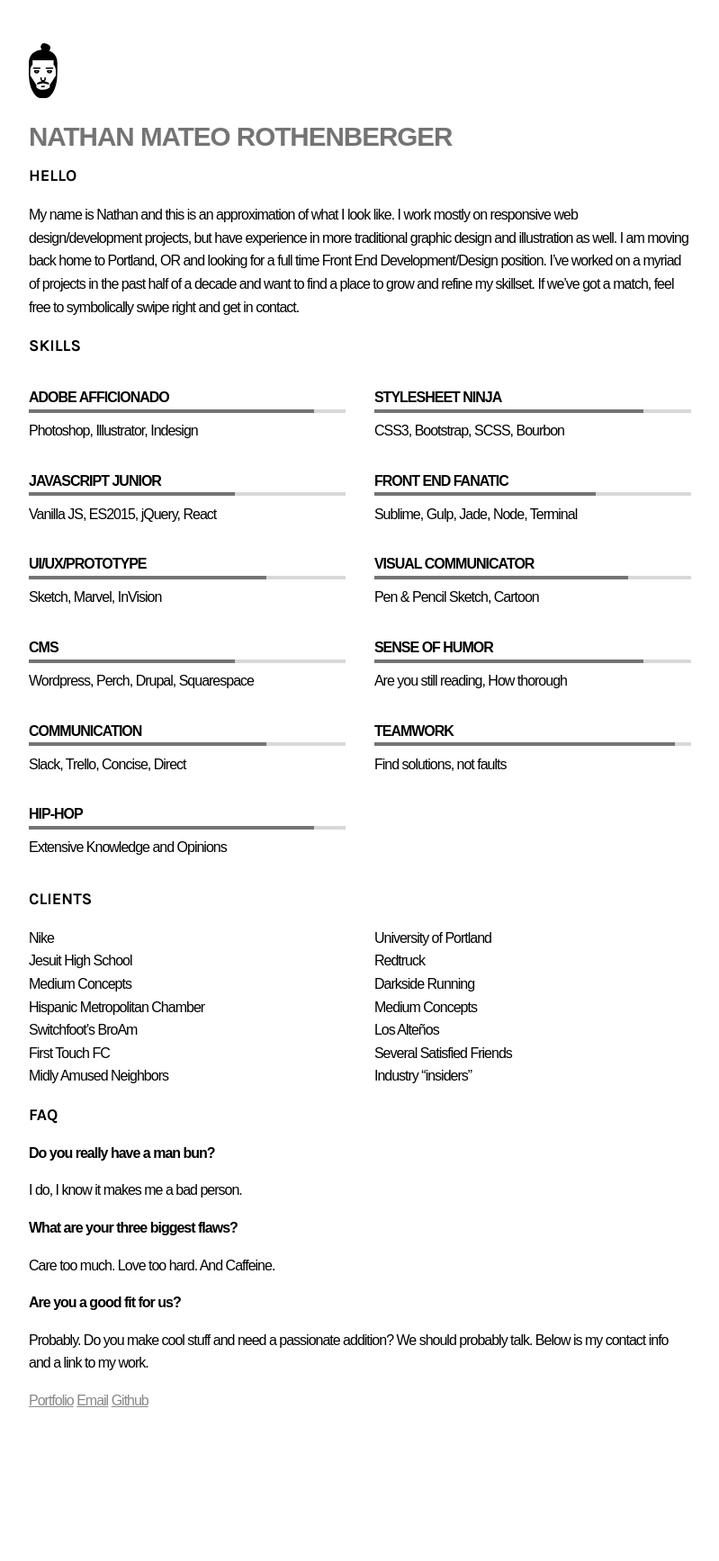
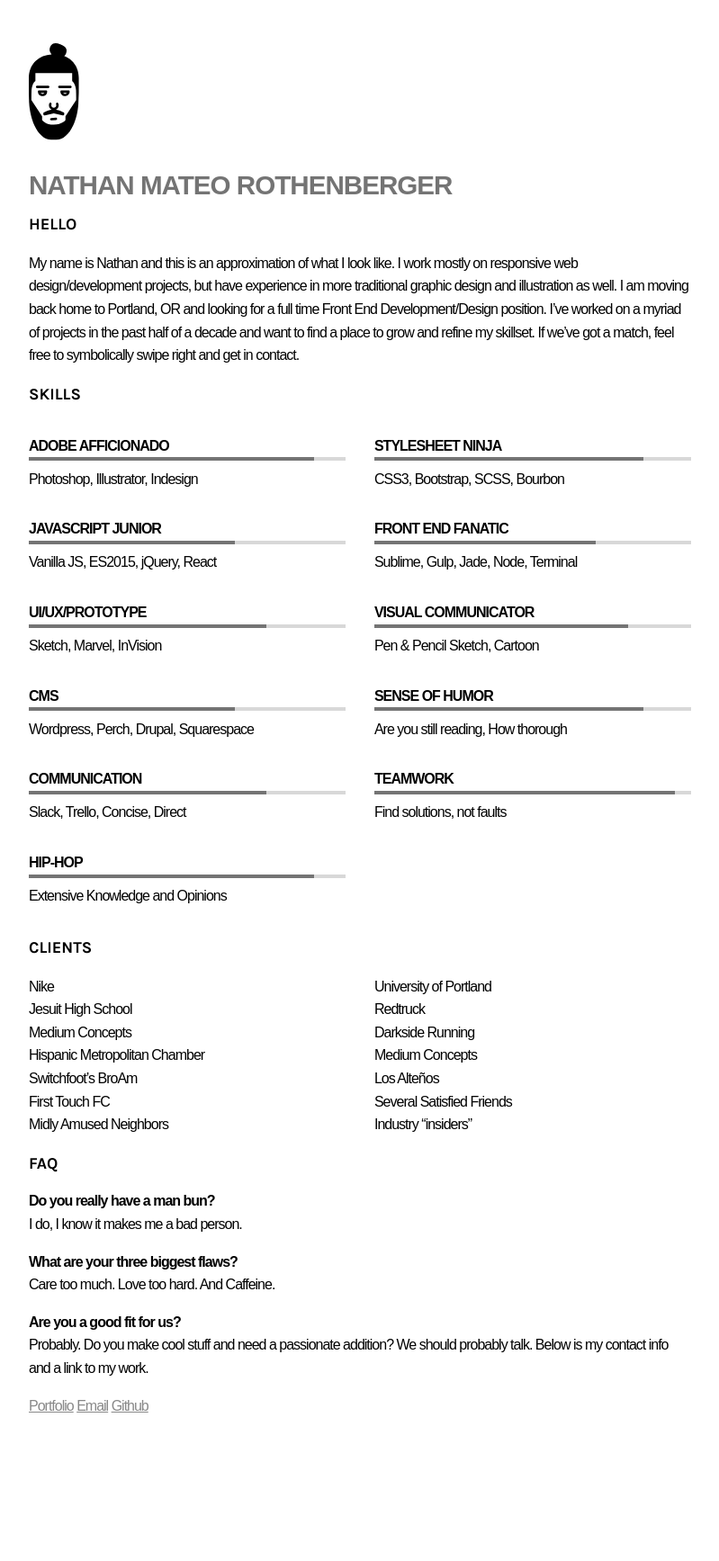
Before and after one commit to rttnbrgr/tales, a Jekyll site: the page built from resume.html, in a window 1280 px wide. Shown: the whole page at 90% size, without its empty margins (240-1039 px from the left). Built offline with Jekyll 4.4.1, drawn with Linux system fonts in a browser that asks for light colours; nearby versions of some CDN libraries; Markdown is read by kramdown in place of the engine named in the settings.

Commit message:
Remove some unused assets. Optimize imgs. Resume edits. Place unused resume js in holder file.

```diff
--- a/assets/css/3-modules/_modules-index.scss
+++ b/assets/css/3-modules/_modules-index.scss
@@ -67,8 +67,14 @@
 		font-size: .875em;
 	}
 
+	a.avi__wrapper {
+		display: inline-block;
+		position: relative;
+		overflow: hidden;
+	}
+
 	svg.avi {
-		@include size(2em auto);
+		@include size(3.5em 6.72em);
 	}
 
 	@include bp(mama) {
@@ -128,9 +134,12 @@
 		&:gt(4) {
 			color: blue;
 		}
+
+
 	}
 
 
+	// Bar
 	.skill__bar {
 		@include size(100% 4px);
 		background-color: $grey-light;
@@ -152,8 +161,6 @@
 				width: calc( #{$i} * 5% );
 			}
 		}
-
-
 	}
 
 	.skill--text {
@@ -185,7 +192,11 @@
   		max-height: none;
   	}
 
-  	&.show {
+  	.parent & {
+  		color: blue;
+  	}
+
+  	&.showw {
   		max-height: 3rem;
   	}
 	}
@@ -209,6 +220,15 @@
 	}
 }
 
+// mobile show/hide
+.skill.active {
+
+	.skill__details {
+		max-height: 3rem;
+		@include transition(all 0.4s ease);
+	}
+}
+
 .client__list {
 	list-style: none;
 	padding-left: 0;
@@ -225,3 +245,7 @@
 		}
 	}
 }
+
+p.faq {
+	margin-top: 0;
+}
--- a/resume.html
+++ b/resume.html
@@ -9,7 +9,7 @@
 <div class="size-testr debug"></div>
 <!-- inject stuff in here -->
 <div class="content__wrapper">
-	<a href='{{site.baseurl}}'>{% include svg/avi.html %}</a>
+	<a href='{{site.baseurl}}' class="avi__wrapper">{% include svg/avi.html %}</a>
 	{% include job/resume/intro.html %}
 
 	<!-- <div class="skill__tag-header"> -->
@@ -45,7 +45,7 @@
 	<h2>FAQ</h2>
 	{% for q in site.data.resume.faq %}
 		<strong>{{q.question}}</strong>
-		<p>{{q.answer}}</p>
+		<p class="faq">{{q.answer}}</p>
 	{% endfor %}
 
 	{% for l in site.data.settings.channels %}
```
Also changed, not shown: other parts of resume.html (+6 -2 lines), assets/js/-refactor.js (added, +65 -0 lines), assets/img/blog/16-05-00_Blog-Chrome.jpg, assets/img/blog/16-05-00_Blog-DB.jpg, assets/img/blog/16-05-00_Blog-Dope-1-Black.jpg, assets/img/blog/16-05-00_Blog-Dope-1.jpg, assets/img/blog/16-05-00_Blog-Duotone.jpg, assets/img/blog/16-05-00_Blog-Toons.jpg, assets/img/dope1-web.jpg, assets/img/image0.jpg (deleted), assets/img/image1.jpg (deleted), assets/img/test.jpg (deleted).
